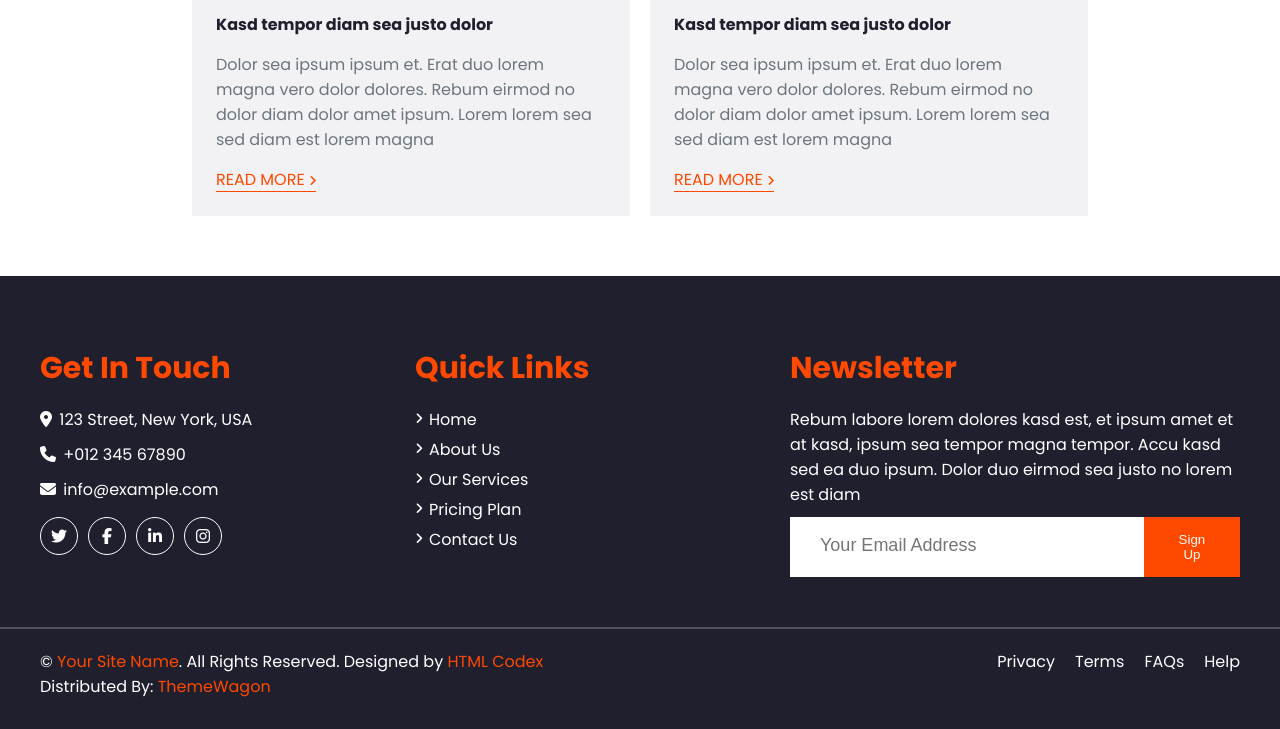
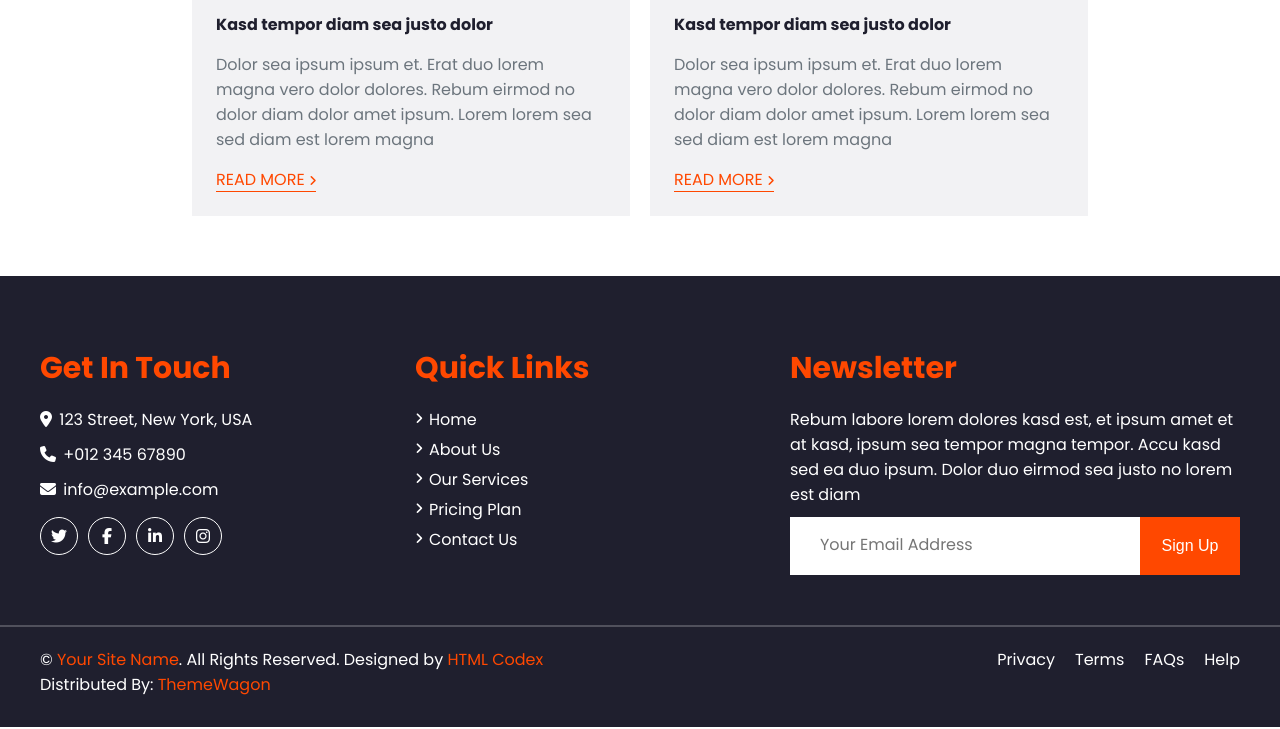
Before and after one commit to flaviare1s/faster-landing-page, a plain HTML site: page index.html in a window 1280 px wide. Shown: the part 1356-2085 px from the top of the page. Drawn offline with Linux system fonts and the light colour scheme.

Commit message:
style: ajusta form do footer

```diff
--- a/css/style.css
+++ b/css/style.css
@@ -281,21 +281,24 @@ body {
 }
 
 #footer input {
-  padding: 15px 30px;
+  padding: 20px 30px;
   border: none;
   width: 100%;
 }
 
 #footer input::placeholder {
-  font-size: 18px;
+  font-family: var(--font-family-poppins);
+  font-size: 16px;
 }
 
 #footer button {
-  padding: 15px 30px;
+  padding: 20px;
+  width: 120px;
   background-color: var(--primary);
   color: white;
   border: none;
   margin-left: -3px;
+  font-size: 16px;
 }
 
 #footer hr {
--- a/index.html
+++ b/index.html
@@ -177,10 +177,10 @@
           sea tempor magna tempor. Accu kasd sed ea duo ipsum. Dolor duo
           eirmod sea justo no lorem est diam
         </p>
-        <div class="newsletter">
+        <form class="newsletter">
           <input type="email" placeholder="Your Email Address" />
           <button>Sign Up</button>
-        </div>
+        </form>
       </div>
     </section>
     <hr>
```
